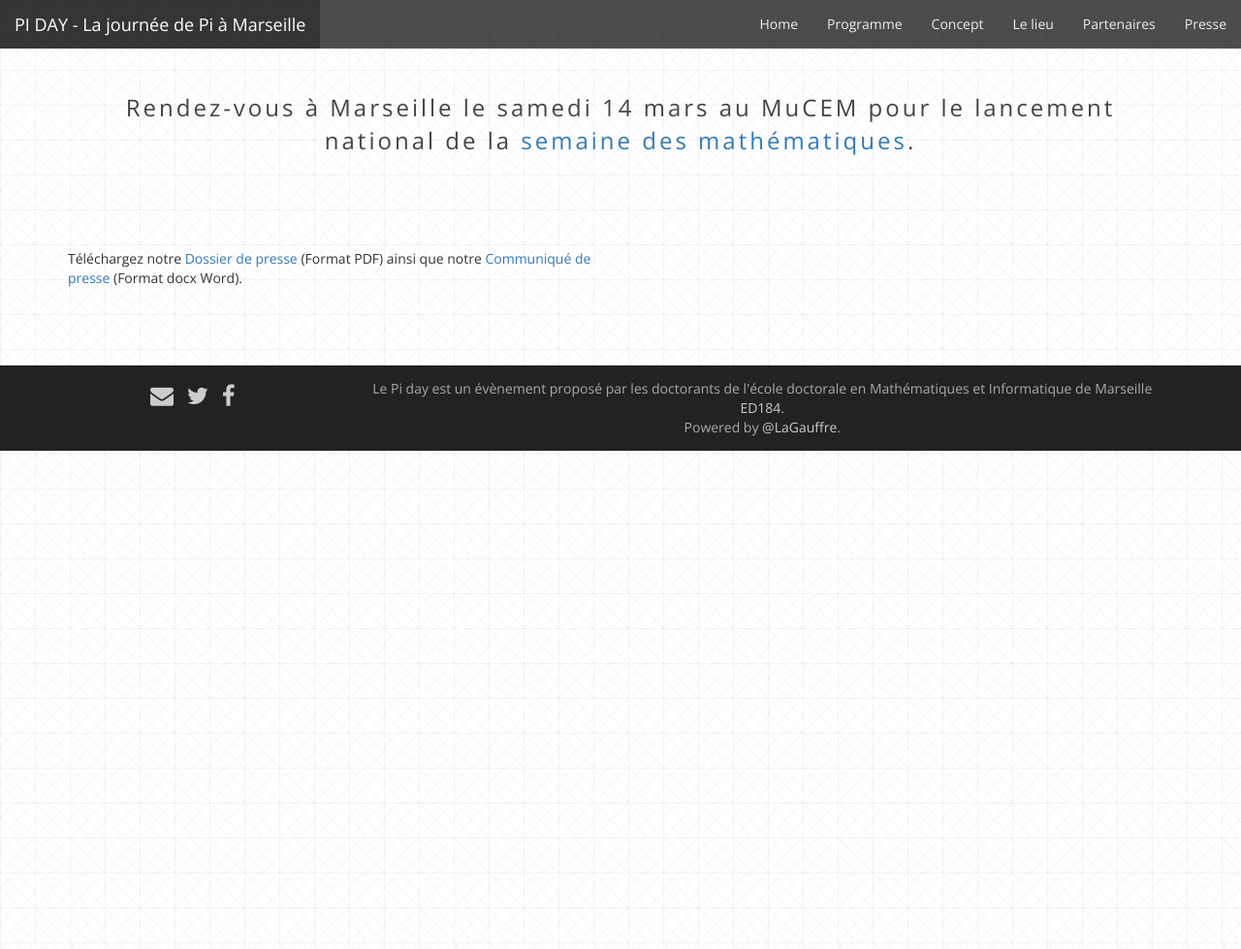
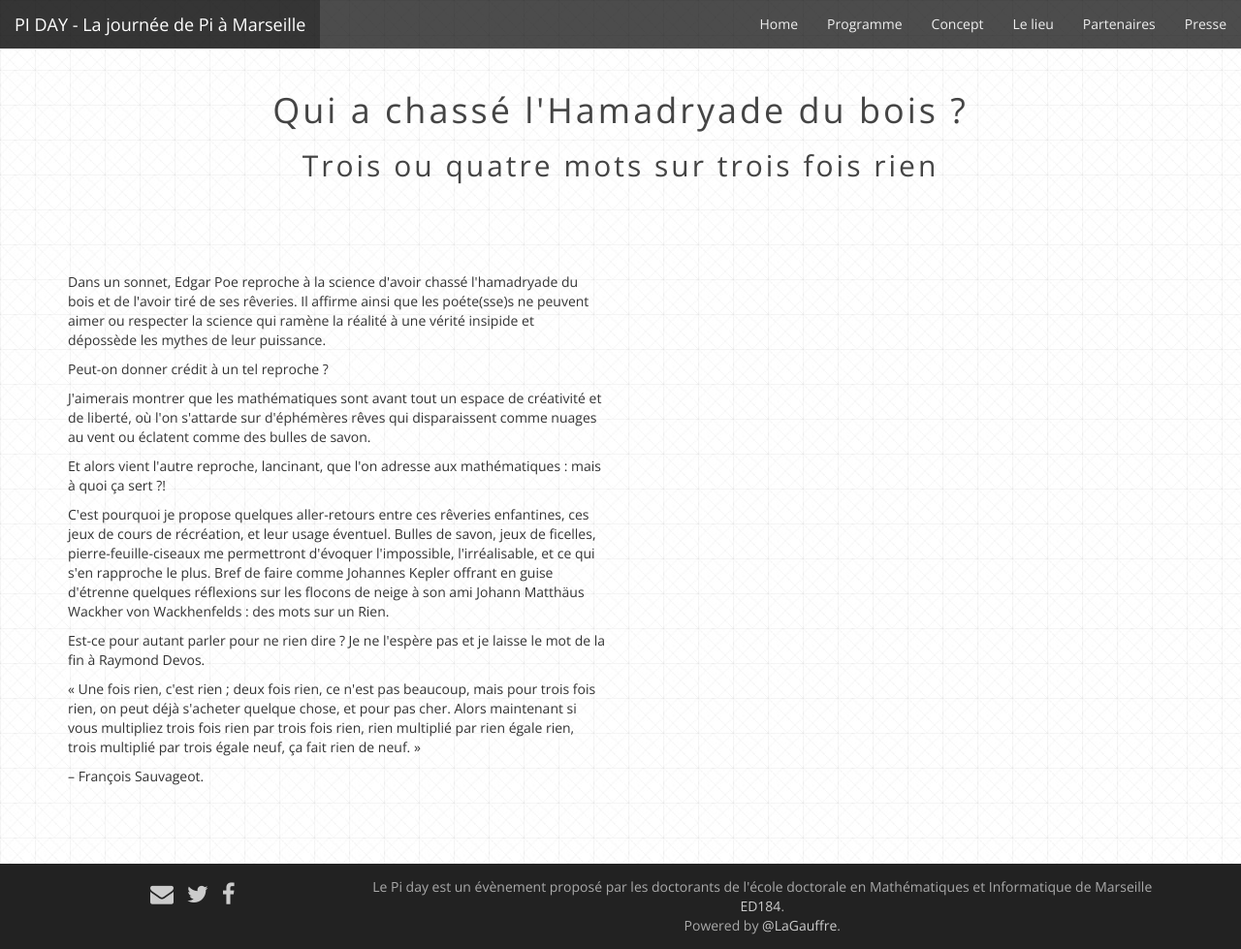
Before and after one commit to Piday/piday.github.io, a Jekyll site: the page built from sauvageot.html, in a window 1280 px wide and 979 px high. Shown: the whole window at 97% size. Built offline with Jekyll 4.4.1, drawn with Linux system fonts in a browser that asks for light colours; nearby versions of some CDN libraries; Markdown is read by kramdown in place of the engine named in the settings.

Commit message:
Sauvageot

```diff
--- a/sauvageot.html
+++ b/sauvageot.html
@@ -9,16 +9,27 @@ permalink: /sauvageot.html
   <div class="row text-center">
     <div class="col-sm-12">
       <div class="catchphrase">
-        <p>
-          Rendez-vous à Marseille le samedi 14 mars au MuCEM pour le lancement national de la <a href="http://eduscol.education.fr/cid59178/semaine-des-mathematiques.html">semaine des mathématiques</a>.
-        </p>
+        <h1>Qui a chassé l'Hamadryade du bois ?</h1>
+		<h2>Trois ou quatre mots sur trois fois rien</h2>
       </div>
     </div>
   </div>
   <div class="vertical-spacer"></div>
   <div class="row">
     <div class="col-sm-6">
-		<p>Téléchargez notre <a href="{{ '/doc/piday_dossier_presse.pdf' | prepend: site.baseurl }}">Dossier de presse</a> (Format PDF) ainsi que notre <a href="{{ '/doc/piday_communique_presse.docx' | prepend: site.baseurl }}">Communiqué de presse</a> (Format docx Word).</p>
+		<p>Dans un sonnet, Edgar Poe reproche à la science d'avoir chassé l'hamadryade du bois et de l'avoir tiré de ses rêveries. Il affirme ainsi que les poéte(sse)s ne peuvent aimer ou respecter la science qui ramène la réalité à une vérité insipide et dépossède les mythes de leur puissance.</p>
+		<p>Peut-on donner crédit à un tel reproche ?</p>
+
+		<p>J'aimerais montrer que les mathématiques sont avant tout un espace de créativité et de liberté, où l'on s'attarde sur d'éphémères rêves qui disparaissent comme nuages au vent ou éclatent comme des bulles de savon.</p>
+
+		<p>Et alors vient l'autre reproche, lancinant, que l'on adresse aux mathématiques : mais à quoi ça sert ?!</p>
+
+		<p>C'est pourquoi je propose quelques aller-retours entre ces rêveries enfantines, ces jeux de cours de récréation, et leur usage éventuel. Bulles de savon, jeux de ficelles, pierre-feuille-ciseaux me permettront d'évoquer l'impossible, l'irréalisable, et ce qui s'en rapproche le plus. Bref de faire comme Johannes Kepler offrant en guise d'étrenne quelques réflexions sur les flocons de neige à son ami Johann Matthäus Wackher von Wackhenfelds : des mots sur un Rien.</p>
+
+		<p>Est-ce pour autant parler pour ne rien dire ? Je ne l'espère pas et je laisse le mot de la fin à Raymond Devos.</p>
+		<p>« Une fois rien, c'est rien ; deux fois rien, ce n'est pas beaucoup, mais pour trois fois rien, on peut déjà s'acheter quelque chose, et pour pas cher. Alors maintenant si vous multipliez trois fois rien par trois fois rien, rien multiplié par rien égale rien, trois multiplié par trois égale neuf, ça fait rien de neuf. »</p>
+
+		<p>– François Sauvageot.</p>
 	</div>
     </div>
   </div>
```
